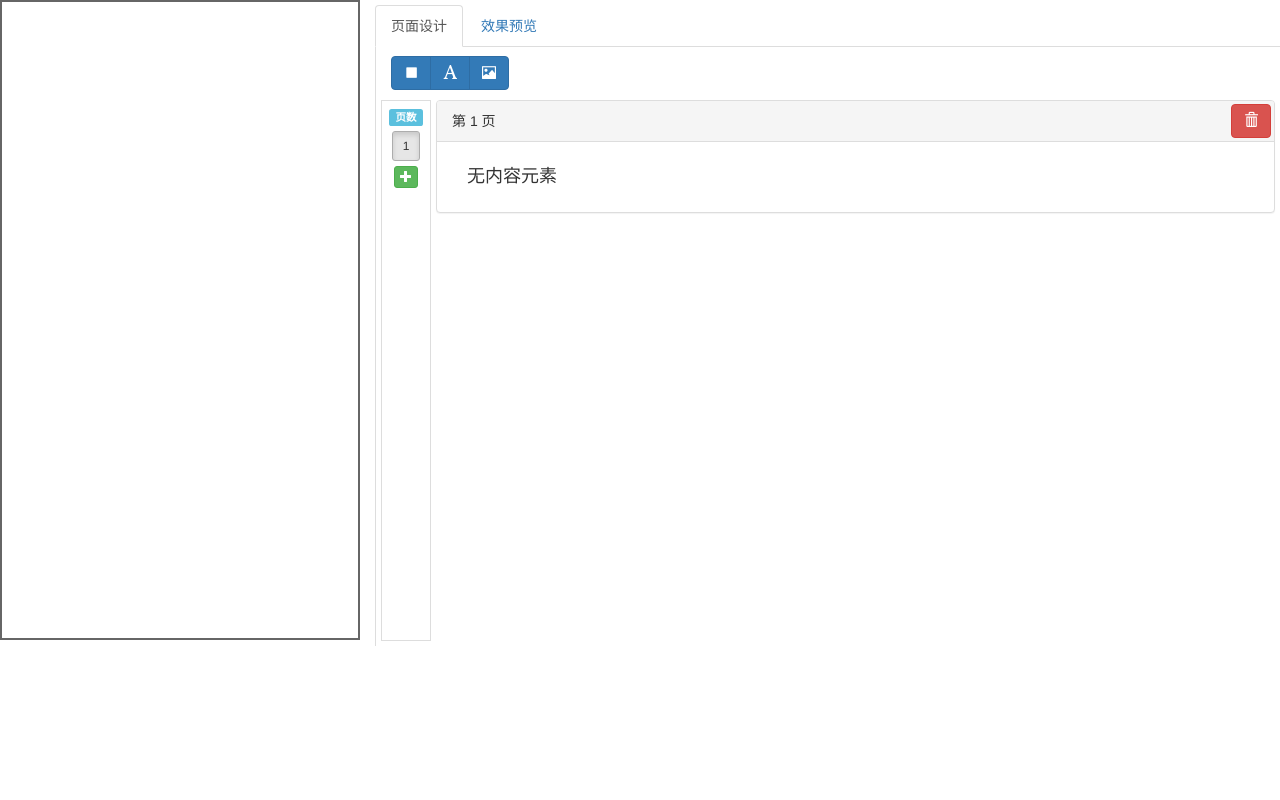
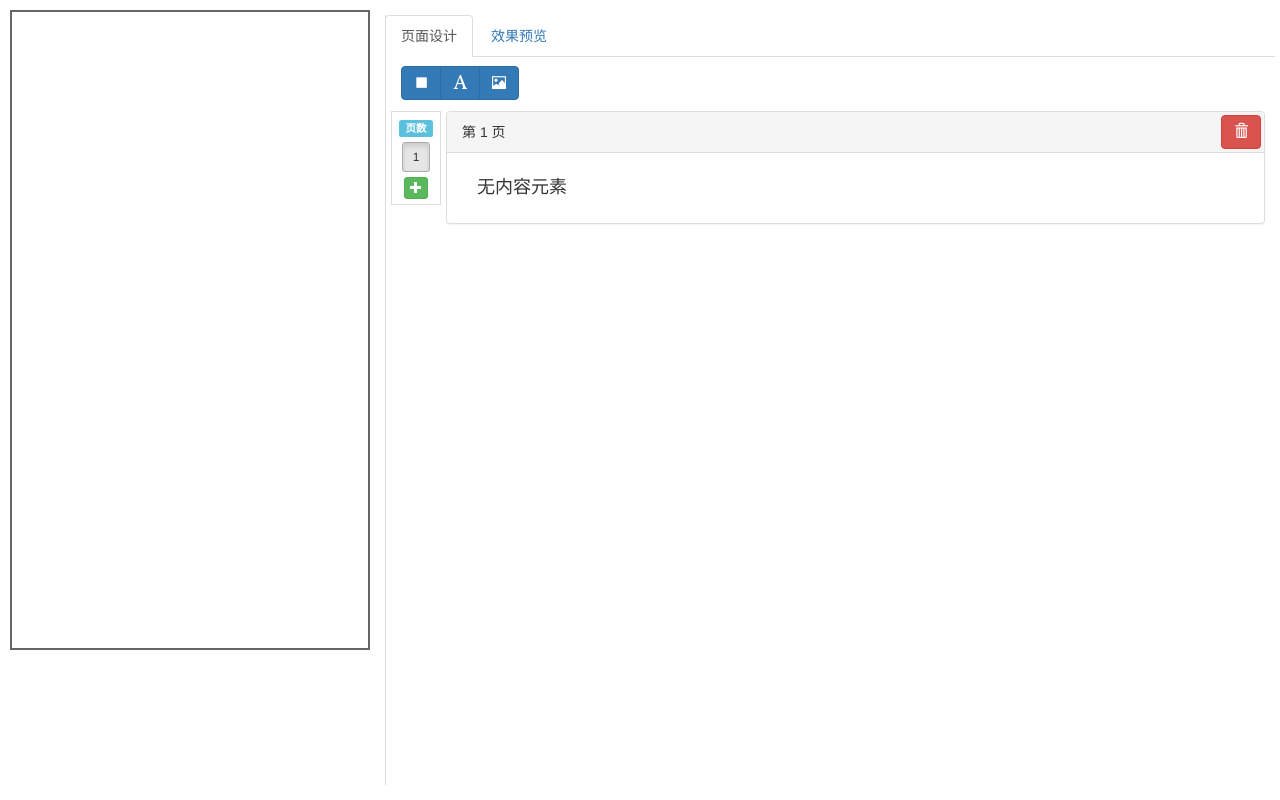
Before and after one commit to btspoony/site_qx_wemedia, a CodeIgniter app: page /database/index.php/main/index in a window 1280 px wide. Run offline with CodeIgniter, Linux system fonts and the light colour scheme.

Commit message:
update css

```diff
--- a/application/views/m/h5editor/index.php
+++ b/application/views/m/h5editor/index.php
@@ -2,8 +2,9 @@
 <link href="<?= jscss_path('default/css/app.css'); ?>" rel="stylesheet">
 <body>
 
+<main class="main">
   <div id="preview"></div>
-<main id="app">
+  <div id="app">
     <ul class="nav nav-tabs" role="tablist">
       <li role="presentation" :class="{ active: isEditing }">
         <a href="javascript:void(0);" @click="currentView='editing';">页面设计</a>
@@ -15,13 +16,14 @@
     <component v-bind:is="currentView">
       <!-- 组件在 vm.currentview 变化时改变！ -->
     </component>
+  </div>
 </main>
 
  <!-- editing 的模版 -->
 <script type="text/x-template" id="tab-editing">
   <div class="container-fluid">
     <!--工具栏-->
-    <div class="row">
+    <div class="row editor-toolbar">
       <div class="col-xs-12 btn-group">
         <button type="button" class="btn btn-primary" @click="addElement('div')"><span class="glyphicon glyphicon-stop"></span></button>
         <button type="button" class="btn btn-primary" @click="addElement('text')"><span class="glyphicon glyphicon-font"></span></button>
@@ -125,6 +127,30 @@
           </div>
         </div>
       </template>
+      <template v-if="define.type=='text'">
+        <div class="col-xs-12">
+          <div class="input-group input-group-sm" style="width: 70%;">
+            <span class="input-group-addon">文本</span>
+            <input type="text" class="form-control" v-model="define.data.text">
+          </div>
+          <div style="width: 13%;">
+            <select class="form-control" v-model="define.data.type">
+              <option value="p">正文</option>
+              <option value="h1">标题</option>
+              <option value="h2">标题2</option>
+              <option value="h3">标题3</option>
+              <option value="h4">标题4</option>
+            </select>
+          </div>
+          <div style="width: 13%;">
+            <select class="form-control" v-model="define.data.align">
+              <option value="text-left">靠左</option>
+              <option value="text-center">居中</option>
+              <option value="text-right">靠右</option>
+            </select>
+          </div>
+        </div>
+      </template>
   </div>
 </script>
 
--- a/public/default/css/app.css
+++ b/public/default/css/app.css
@@ -1,3 +1,11 @@
+html, body, .main{
+  height: 100%;
+}
+
+.main {
+  position: relative;
+  padding: 10px;
+}
 /* =================== preview =================== */
 #preview {
   position: absolute;
@@ -17,16 +25,17 @@
 
   margin-left: 370px;
   padding: 5px;
+  height: 100%;
 }
 #app >.nav{
-  position: fixed;
+  position: absolute;
+  z-index: 100;
   width: 100%;
 }
 #app >div{
-  min-height: 600px;
+  height: 100%;
 
-  margin-top: 41px;
-  padding-top: 10px;
+  padding-top: 51px;
   border-left: 1px solid #ddd;
 }
 #app .row{
@@ -35,12 +44,19 @@
 #app .row:first-child{
   margin-top: 0px;
 }
+#app .editor-toolbar {
+  position: absolute;
+}
+#app .editor-view {
+  margin-top: 0px;
+  padding-top: 45px;
+  height: 100%;
+}
 #app .editor-view .view-toolbar{
   position: absolute;
-  min-height: 541px;
   width: 50px;
 
-  padding: 0;
+  padding: 0px 0px 5px;
   margin-left: 5px;
   text-align: center;
 
@@ -53,7 +69,10 @@
 #app .editor-view .view-content{
   position: relative;
 
-  margin-left: 60px;
+  margin: 0px 0px 0px 60px;
+  max-height: 100%;
+
+  overflow-y: scroll;
 }
 
 #app .view-element-define{
--- a/public/default/js/app.js
+++ b/public/default/js/app.js
@@ -59,21 +59,24 @@ class ViewPage {
 class BaseElement {
   constructor(){
     this.id = store.cache.element_index++;
-    this.right = this.bottom = "auto";
+
+    this.style = {
+      right: "auto",
+      bottom: "auto",
+    };
+    this.data = {};
+    this.cls = {};
 
     this._percentW = this._percentH = false;
-
     this.setOffset( 0, 0 );
     this.setSize( 100, 100 );
   }
 
-  get object(){
+  get cloneStyle(){
     let obj = {};
-    for( let k in this ){
-      if( k[0] == "_" ) continue;
-      obj[k] = this[k];
+    for( let k in this.style ){
+      obj[k] = this.style[k];
     }
-    delete obj.id;
     return obj;
   }
 
@@ -83,24 +86,24 @@ class BaseElement {
   toggleH() { this._percentH = !this._percentH; this.h = this.h; }
 
   set x( v ) {
-    this.left = v+"px";
+    this.style.left = v+"px";
     this._x = v;
   }
   get x(){ return this._x; }
   set y( v ) {
-    this.top = v+"px";
+    this.style.top = v+"px";
     this._y = v;
   }
   get y(){ return this._y; }
 
   set w( v ) {
-    this.width = v + this.w_unit;
+    this.style.width = v + this.w_unit;
     this._w = v;
   }
   get w(){ return this._w; }
   get w_unit(){ return this._percentW?"%":"px"; }
   set h( v ) {
-    this.height = v + this.h_unit;
+    this.style.height = v + this.h_unit;
     this._h = v;
   }
   get h(){ return this._h; }
@@ -114,7 +117,7 @@ class DivElement extends BaseElement {
   constructor(){
     super();
 
-    this._r = this._g = this.b = 0;
+    this._r = this._g = this._b = 0;
     this._a = 0.2;
     this._refresh();
 
@@ -133,11 +136,11 @@ class DivElement extends BaseElement {
   set a( v ) { this._a = v; this._refresh(); }
   get a(){ return this._a; }
 
-  set radius( v ) { this._radius = v; this["border-radius"] = v+"px"; }
+  set radius( v ) { this._radius = v; this.style["border-radius"] = v+"px"; }
   get radius(){ return this._radius; }
 
   _refresh() {
-    this["background-color"] = "rgba("+this.r+","+this.g+","+this.b+","+this.a+")";
+    this.style["background-color"] = "rgba("+this.r+","+this.g+","+this.b+","+this.a+")";
   }
 }
 
@@ -147,11 +150,19 @@ class TextElement extends DivElement {
 
   constructor(){
     super();
-    this._r = this._g = this.b = 255;
+
+
+    this.data.text = "TEXT";
+    this.data.type = "p";
+    this.data.align = "text-center";
+
+    this.a = 1;
+    this.toggleW();
+    this.h = 30;
   }
 
   _refresh() {
-    this['color'] = "rgb("+this.r+","+this.g+","+this.b+")";
+    this.style['color'] = "rgb("+this.r+","+this.g+","+this.b+")";
   }
 }
 
@@ -230,17 +241,9 @@ let previewVm = new Vue({
 Vue.component('element-box',{
   functional: true,
   render: function (createElement, context){
-    let target = context.data.props.target;
-    let styleObj = {
-      width: target.width,
-      height: target.height,
-      top: target.top,
-      bottom: target.bottom,
-      left: target.left,
-      right: target.right,
-      border: "1px dotted #f33",
-      cursor: "move"
-    };
+    let styleObj = context.data.props.target.cloneStyle;
+    styleObj.border = "1px dotted #f33";
+    styleObj.cursor = "move";
 
     return createElement('div', {
       attrs:{
@@ -266,7 +269,7 @@ Vue.component('element-comp',{
     let eleData = context.data.props;
     let eleDefine = {
       key: eleData.id,
-      style: eleData.object
+      style: eleData.cloneStyle
     };
 
     // 分类设置 Define
@@ -274,6 +277,13 @@ Vue.component('element-comp',{
       case "div":
         break;
       case "text":
+        let inner = createElement( eleData.data.type, {
+          "class": [ eleData.data.align ],
+          domProps: {
+            innerHTML: eleData.data.text
+          },
+        });
+        eleChildren.push( inner );
         break;
       case "image":
         break;
```
Lines whose indentation alone changed are shown as unchanged.
